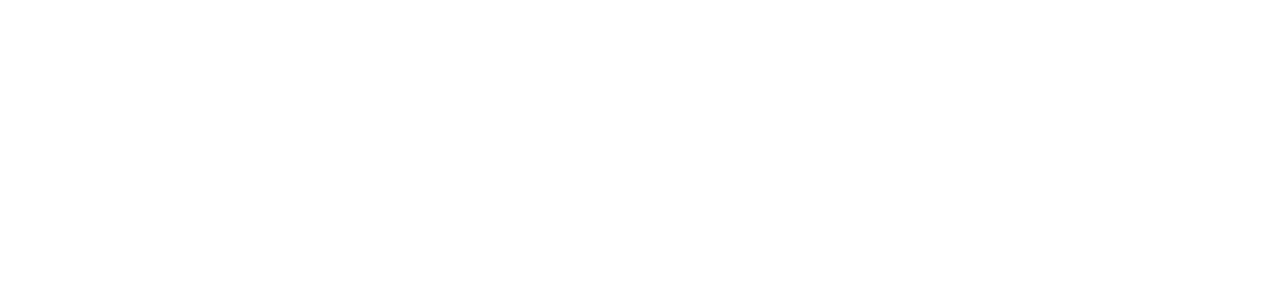
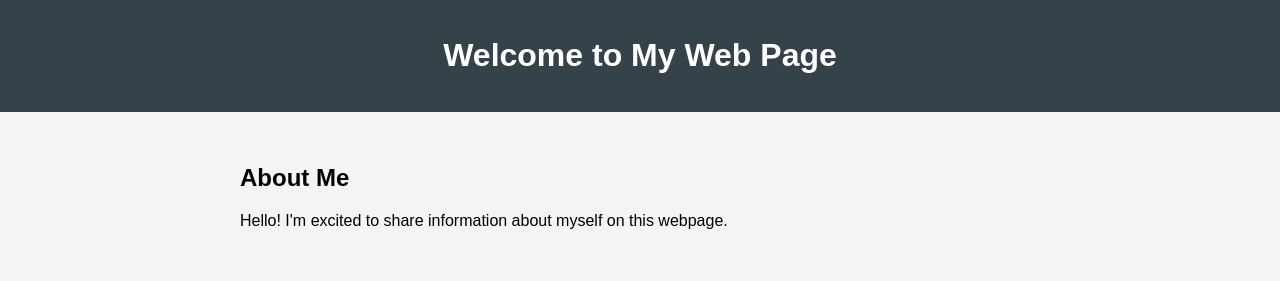
Before and after one commit to mab-is-fun/Website, a plain HTML site: page index.html in a window 1280 px wide. Drawn offline with Linux system fonts and the light colour scheme.

Commit message:
Add files via upload

```diff
--- a/index.html
+++ b/index.html
@@ -1,9 +1,34 @@
 <!DOCTYPE html>
 <html>
 <head>
-	<title>Manoj A B</title>
+    <title>My Web Page</title>
+    <style>
+        body {
+            font-family: Arial, sans-serif;
+            margin: 0;
+            padding: 0;
+            background-color: #f4f4f4;
+        }
+        header {
+            background-color: #35424a;
+            color: white;
+            text-align: center;
+            padding: 1em;
+        }
+        .container {
+            max-width: 800px;
+            margin: auto;
+            padding: 2em;
+        }
+    </style>
 </head>
 <body>
-	<!-- work in progress -->
+    <header>
+        <h1>Welcome to My Web Page</h1>
+    </header>
+    <div class="container">
+        <h2>About Me</h2>
+        <p>Hello! I'm excited to share information about myself on this webpage.</p>
+    </div>
 </body>
 </html>
```
